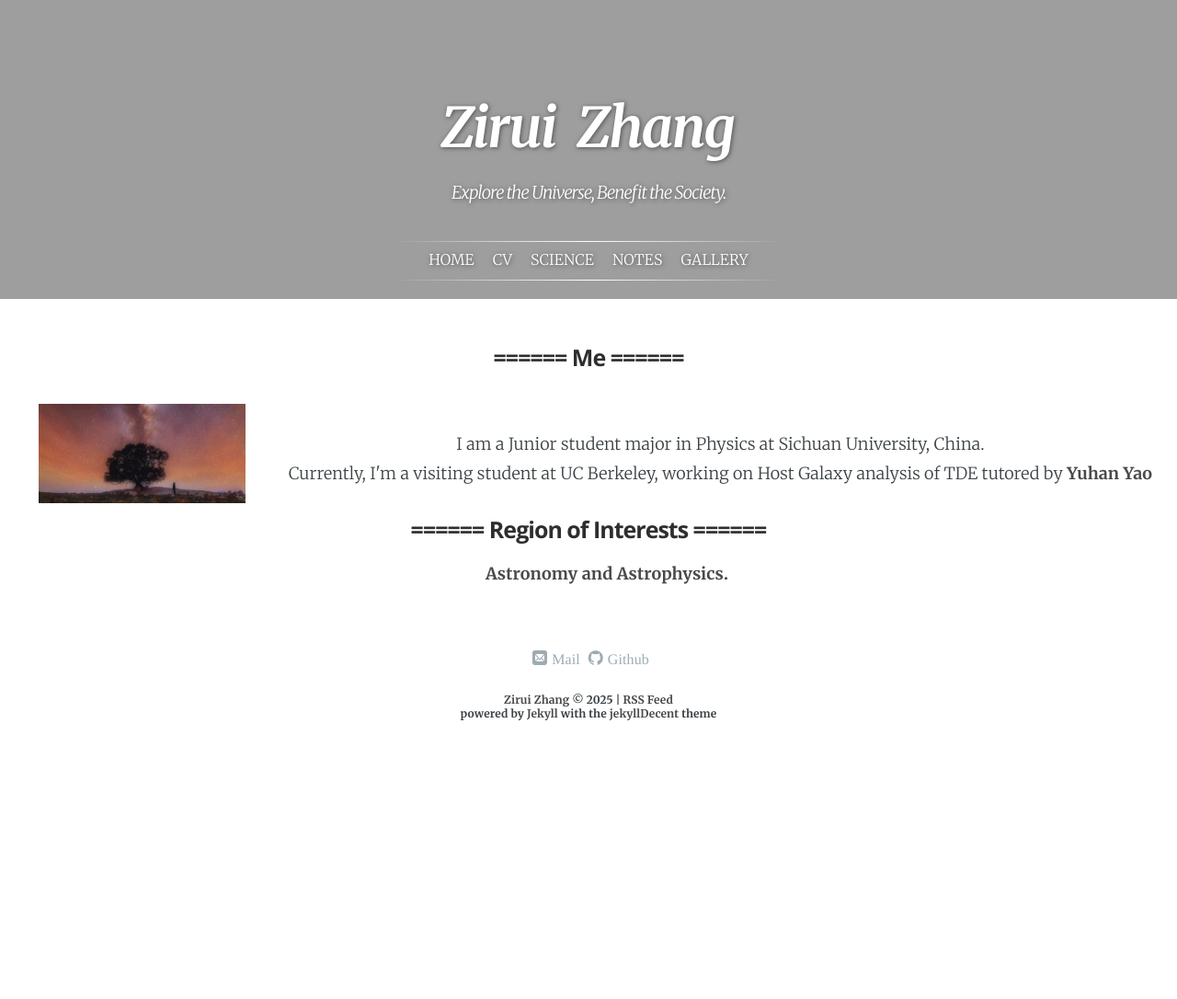
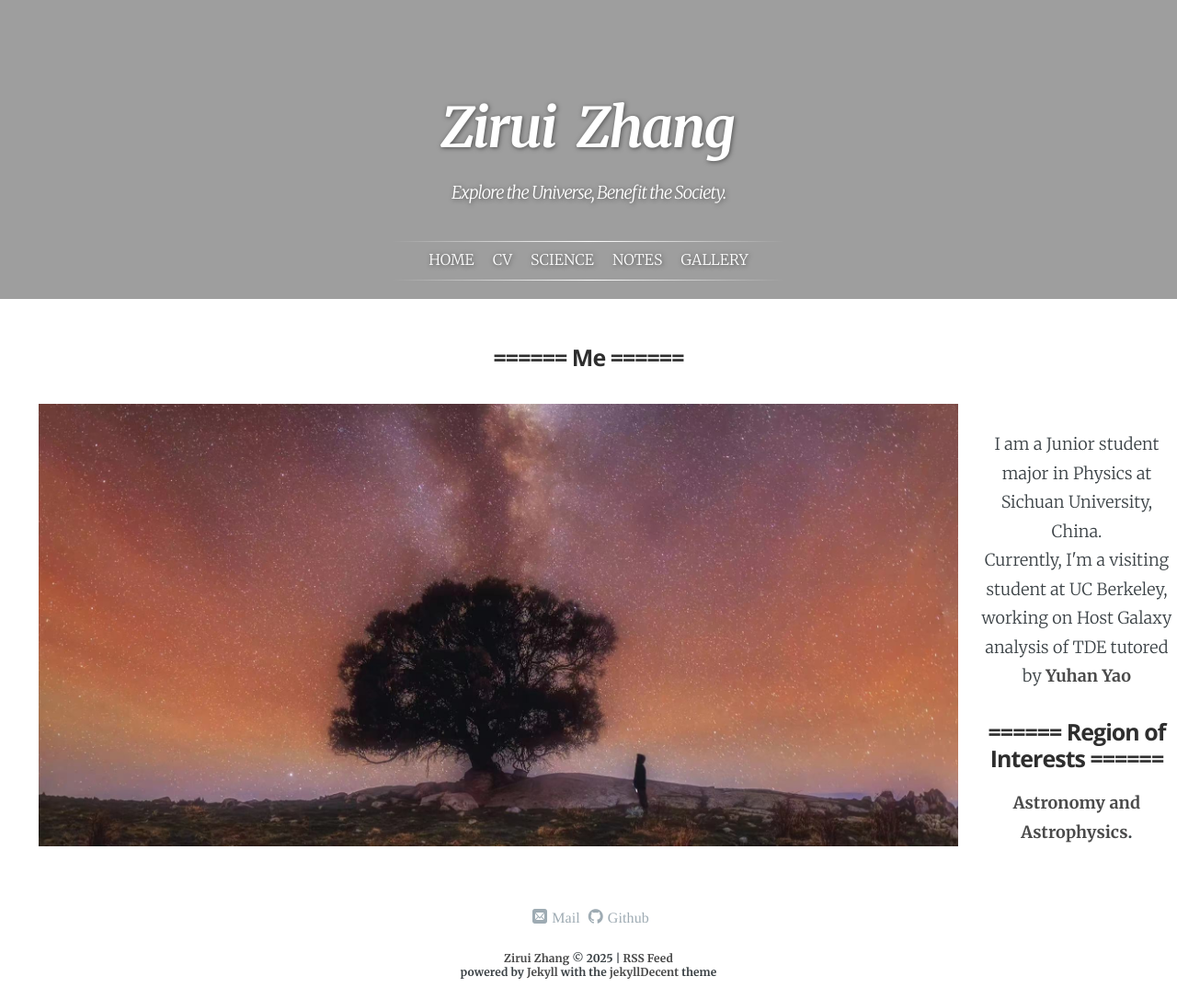
Before and after one commit to ZAKIRAM0/ZAKIRAM0.github.io, a Jekyll site: the page built from index.html, in a window 1280 px wide. Shown: the whole page at 92% size. Built offline with Jekyll 4.4.1, drawn with Linux system fonts in a browser that asks for light colours; some web fonts are replaced; a script that is not in the unit is left out; before the commit the page ends 900 px from its top, so only the background shows below that.

Commit message:
Update index.html

```diff
--- a/index.html
+++ b/index.html
@@ -19,8 +19,8 @@ layout: default
    </div>
     <div class="content" style="text-align: center; word-wrap: break-word;">
         <ul>
-           <p style="width:26.7%; max-width: 225px;">
-            <img src="{{ '/assets/page/wallpaper.jpg' | absolute_url }}" align="left" width="0px" style="vertical-align:left;margin:3px 20px 3px 2px"/>
+           <p style="width:100%; max-width: 1000px;">
+            <img src="{{ '/assets/page/wallpaper.jpg' | absolute_url }}" align="left" style="width:100%; max-width:1000px; vertical-align:left; margin:3px 20px 3px 2px"/>
           </p>
             <br>
             I am a Junior student major in Physics at Sichuan University, China. <br>
```
